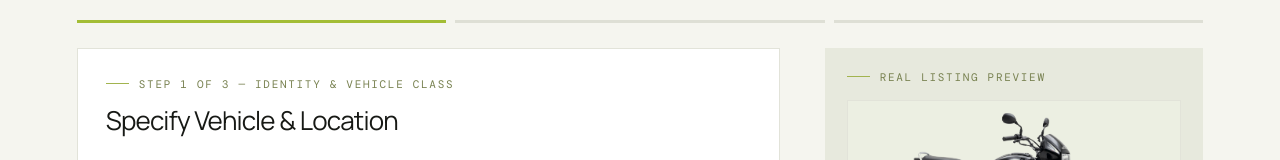
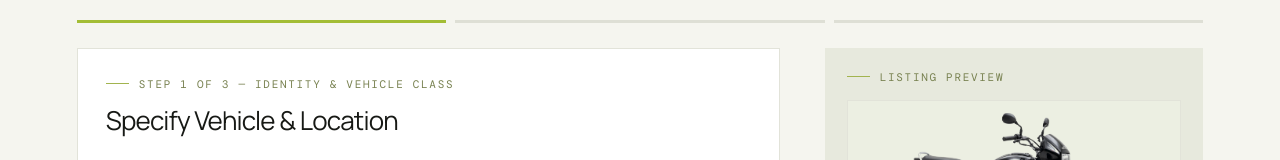
Before and after one commit to Syed-Haseeb97/mobility_03, a Next.js app: page /host/add-vehicle in a window 1280 px wide. Shown: the part 356-516 px from the top of the page. Built offline with nearby package versions, Linux system fonts and the light colour scheme; no server answers.

Commit message:
copy: label listing submission as review not publication

```diff
--- a/app/host/add-vehicle/page.tsx
+++ b/app/host/add-vehicle/page.tsx
@@ -127,7 +127,7 @@ export default function AddVehicle() {
 
       const data = await res.json();
       if (!res.ok) {
-        setError(data.error || "Failed to publish vehicle listing.");
+        setError(data.error || "Failed to submit vehicle listing for review.");
         setIsSubmitting(false);
         return;
       }
@@ -564,16 +564,16 @@ export default function AddVehicle() {
                 disabled={isSubmitting}
                 onClick={publish}
               >
-                {isSubmitting ? "Persisting to Marketplace…" : "Publish Vehicle Listing"}
+                {isSubmitting ? "Submitting for review…" : "Submit for review"}
                 <Check size={15} />
               </button>
             )}
           </div>
         </section>
 
-        {/* RIGHT PREVIEW CARD SHOWING OWNER'S LIVE CONTENT */}
+        {/* Listing preview */}
         <aside className="wizard-preview">
-          <div className="eyebrow">Real Listing Preview</div>
+          <div className="eyebrow">Listing preview</div>
           <div
             style={{
               marginTop: 16,
```
